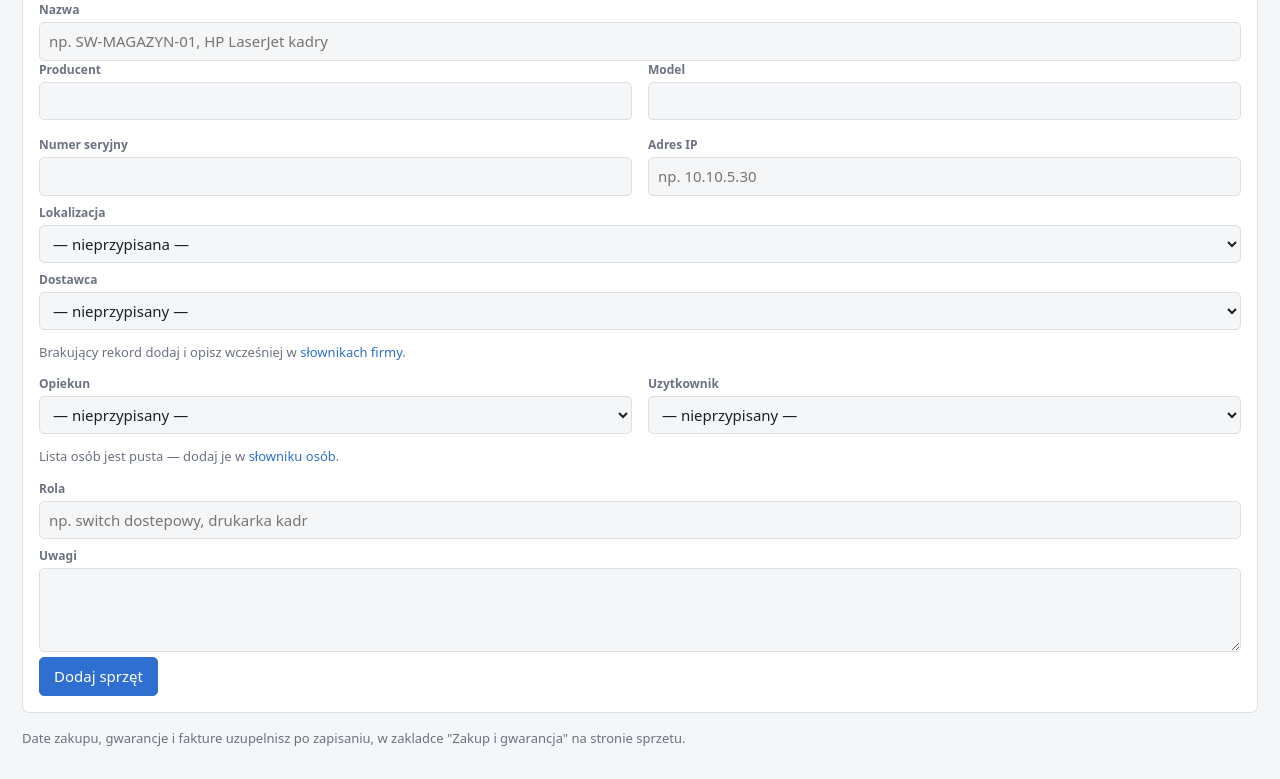
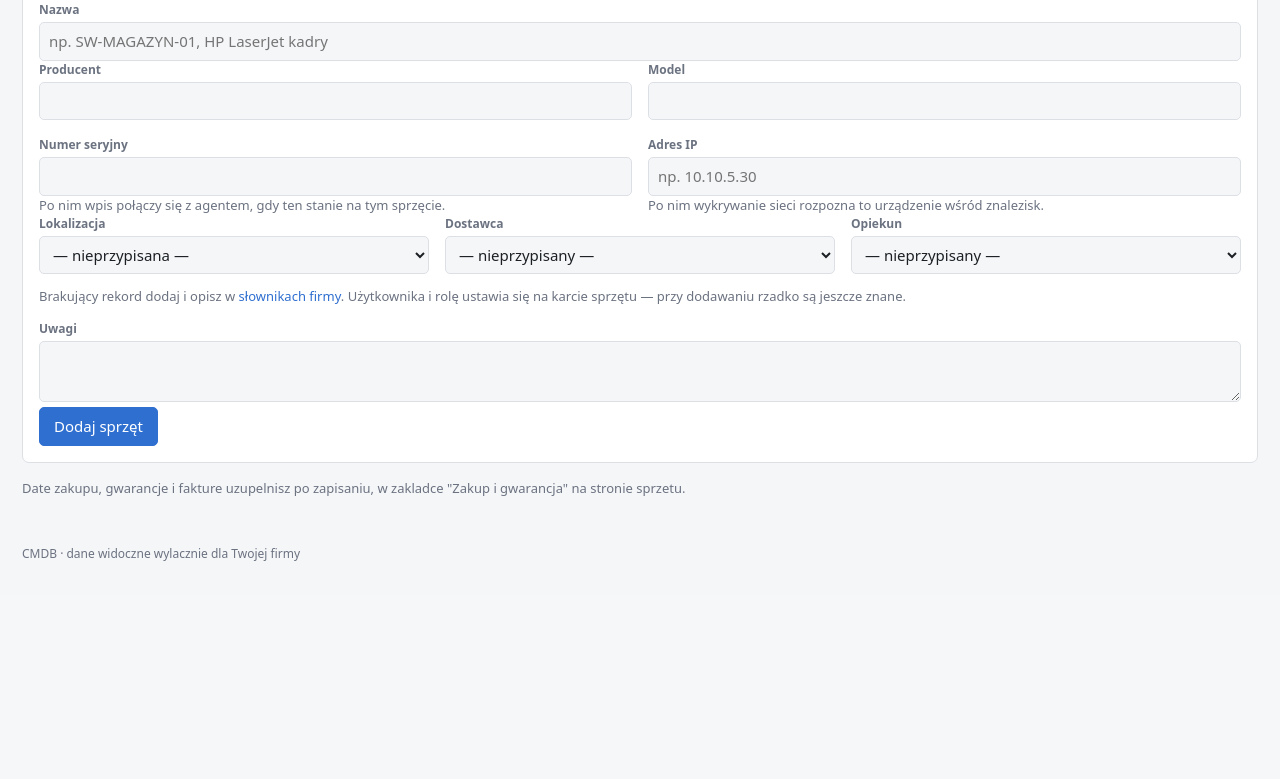
Before and after one commit to jaqb76/CMDB, a FastAPI app: template server/cmdb_server/templates/asset_nowy.html in a window 1280 px wide. Shown: the part 378-1157 px from the top of the page. After the commit the page ends 939 px from the top, so only its background shows below. Run offline with FastAPI, Linux system fonts and the light colour scheme; the template is opened without the code that fills it, so the values that code supplies are empty; parts of the project's set-up code (start-up, migrations or seed data) failed here and were passed over.

Commit message:
Formularz dodawania sprzetu bez pol, ktore mowily to samo
Trzy pola opisywaly te sama rzecz: nazwa, rola i uwagi. Nazwa i tak konczyla
sie jako "HP LaserJet kadry", czyli zawierala role, a rodzaj sprzetu mowi
teraz to samo lepiej i w sposob nadajacy sie do zestawien. Zostaja nazwa
i uwagi.

Uzytkownik znika z dodawania: przy monitorze albo przelaczniku nie znaczy
nic, a przy sprzecie osobistym rzadko jest znany w chwili wpisywania. Role
i uzytkownika ustawia sie na karcie, gdy juz sa wiadome - i tak jest napisane
pod formularzem, zeby nie wygladalo na brak.

UKLAD

Lokalizacja, dostawca i opiekun to trzy pojedyncze wybory. Rozciagniete na
cala szerokosc zajmowaly trzy ekrany zamiast jednego wiersza; teraz stoja
obok siebie, ze zwijaniem do jednej kolumny na waskim ekranie.

DWA POLA, KTORE ZOSTAJA MIMO POZORNEJ ZBEDNOSCI

Adres IP i numer seryjny wygladaja przy monitorze na wypelniacze, ale oba
maja funkcje, ktorej z samego formularza nie widac - wiec zamiast je usuwac,
podpisalem je:

* po numerze seryjnym wpis POLACZY SIE z maszyna, gdy stanie na niej agent
  (services/scalanie.py),
* po adresie IP wykrywanie sieci ROZPOZNA to urzadzenie wsrod znalezisk
  (discovery_ui dopasowuje po Asset.primary_ip).

Usuniecie ich wyciszyloby obie funkcje po cichu - dokladnie tak, jak dziala
kazdy blad, ktorego nikt nie zauwaza.

Testy: 513 (2 nowe).

Co-Authored-By: Claude Opus 5 <noreply@anthropic.com>

```diff
--- a/server/cmdb_server/static/app.css
+++ b/server/cmdb_server/static/app.css
@@ -112,6 +112,10 @@ h2 { font-size: 15px; margin: 0 0 12px; text-transform: uppercase; letter-spacin
 }
 .two-col { display: grid; grid-template-columns: 2fr 1fr; gap: 16px; align-items: start; }
 .grid-2 { display: grid; grid-template-columns: 1fr 1fr; gap: 16px; }
+/* Trzy listy jednego wyboru obok siebie - rozciagniete na cala szerokosc
+   zajmowaly trzy ekrany zamiast jednego wiersza. */
+.grid-3 { display: grid; grid-template-columns: repeat(3, minmax(0, 1fr)); gap: 16px; }
+@media (max-width: 860px) { .grid-3 { grid-template-columns: 1fr; } }
 @media (max-width: 900px) { .two-col, .grid-2 { grid-template-columns: 1fr; } }
 
 .cards { display: grid; grid-template-columns: repeat(auto-fit, minmax(170px, 1fr)); gap: 14px; margin-bottom: 18px; }
--- a/server/cmdb_server/templates/asset_nowy.html
+++ b/server/cmdb_server/templates/asset_nowy.html
@@ -49,57 +49,49 @@
       <div>
         <label for="numer_seryjny">Numer seryjny</label>
         <input id="numer_seryjny" name="numer_seryjny" maxlength="128">
+        <div class="small muted">Po nim wpis połączy się z agentem, gdy ten stanie na tym sprzęcie.</div>
       </div>
       <div>
         <label for="ip">Adres IP</label>
         <input id="ip" name="ip" maxlength="64" placeholder="np. 10.10.5.30">
+        <div class="small muted">Po nim wykrywanie sieci rozpozna to urządzenie wśród znalezisk.</div>
       </div>
     </div>
 
+    {# Trzy listy ze slownika obok siebie: kazda jest jednym wyborem, wiec
+       rozciagniete na cala szerokosc zajmowaly trzy ekrany zamiast jednego
+       wiersza. #}
+    <div class="grid-3">
+      <div>
         <label for="lokalizacja_id">Lokalizacja</label>
         <select id="lokalizacja_id" name="lokalizacja_id">
           <option value="">— nieprzypisana —</option>
           {% for l in podpowiedzi.lokalizacja %}<option value="{{ l.id }}">{{ l.wartosc }}</option>{% endfor %}
         </select>
-
+      </div>
+      <div>
         <label for="dostawca_id">Dostawca</label>
         <select id="dostawca_id" name="dostawca_id">
           <option value="">— nieprzypisany —</option>
           {% for d in podpowiedzi.dostawca %}<option value="{{ d.id }}">{{ d.wartosc }}</option>{% endfor %}
         </select>
-    <p class="small muted">
-      Brakujący rekord dodaj i opisz wcześniej w <a href="/slowniki">słownikach firmy</a>.
-    </p>
-
-    <div class="grid-2">
+      </div>
       <div>
         <label for="owner_id">Opiekun</label>
         <select id="owner_id" name="owner_id">
           <option value="">— nieprzypisany —</option>
-          {% for o in owners %}
-            <option value="{{ o.id }}">{{ o.wartosc }}</option>
-          {% endfor %}
-        </select>
-      </div>
-      <div>
-        <label for="uzytkownik_id">Uzytkownik</label>
-        <select id="uzytkownik_id" name="uzytkownik_id">
-          <option value="">— nieprzypisany —</option>
-          {% for o in owners %}
-            <option value="{{ o.id }}">{{ o.wartosc }}</option>
-          {% endfor %}
+          {% for o in owners %}<option value="{{ o.id }}">{{ o.wartosc }}</option>{% endfor %}
         </select>
       </div>
     </div>
-    {% if not owners %}
-      <p class="small muted">Lista osób jest pusta — dodaj je w <a href="/slowniki?kategoria=osoba">słowniku osób</a>.</p>
-    {% endif %}
-
-    <label for="rola">Rola</label>
-    <input id="rola" name="rola" maxlength="200" placeholder="np. switch dostepowy, drukarka kadr">
+    <p class="small muted">
+      Brakujący rekord dodaj i opisz w <a href="/slowniki">słownikach firmy</a>.
+      Użytkownika i rolę ustawia się na karcie sprzętu — przy dodawaniu rzadko
+      są jeszcze znane.
+    </p>
 
     <label for="uwagi">Uwagi</label>
-    <textarea id="uwagi" name="uwagi" rows="3"></textarea>
+    <textarea id="uwagi" name="uwagi" rows="2"></textarea>
 
     <fieldset class="kolumny-grupa" data-pola-rodzaju hidden>
       <legend data-legenda-rodzaju>Właściwe dla rodzaju</legend>
```
Also changed, not shown: server/tests/test_rodzaje.py (+26 -0 lines). Lines whose indentation alone changed are shown as unchanged.
